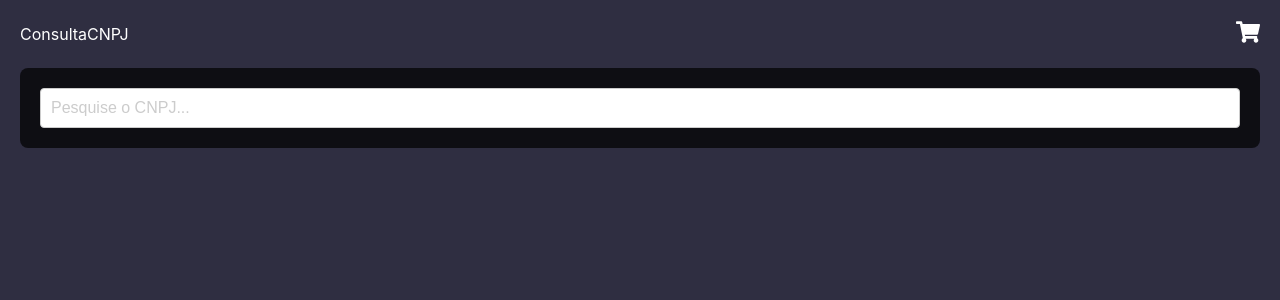
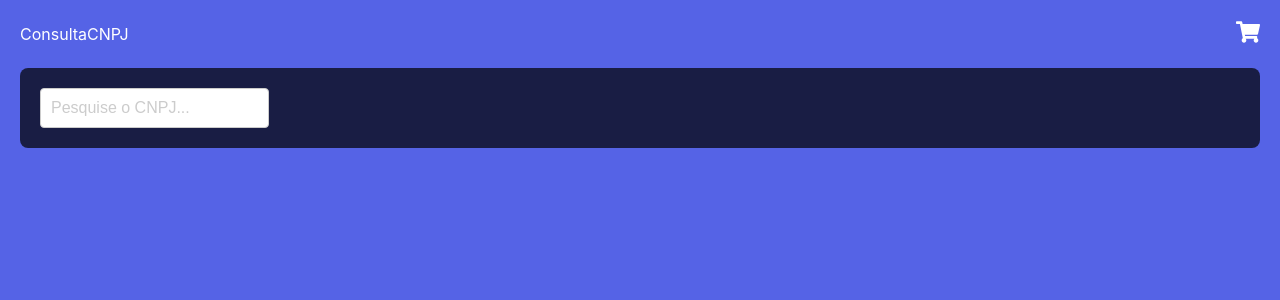
Before and after one commit to GabrielVieira-Code/consulta-cnpj-web, a React (Create React App) app: page / in a window 1280 px wide. Shown: the top 300 px of the page. Built offline with nearby package versions, Linux system fonts and the light colour scheme.

Commit message:
Commit de seguranca

```diff
--- a/src/pages/category/index.tsx
+++ b/src/pages/category/index.tsx
@@ -1,7 +1,7 @@
 // src/pages/category/MovieCard.tsx
 import React, { useState } from 'react';
-import * as C from "./stiled"; // Corrigi o caminho para "styled"
-import { CartItem,addToCart  } from "../../service/movieService";
+import * as C from './stiled'; // Corrigido o caminho para "styled"
+import { CartItem, addToCart } from '../../service/movieService';
 
 interface MovieCardProps {
   id: number;
@@ -45,9 +45,6 @@ export const MovieCard: React.FC<MovieCardProps> = ({
     setFormData({ ...formData, [name]: value });
   };
 
-
-
-
   const handleSubmit = (e: React.FormEvent) => {
     e.preventDefault();
     console.log('Dados do formulário:', formData);
@@ -55,7 +52,7 @@ export const MovieCard: React.FC<MovieCardProps> = ({
     const cartItem: CartItem = {
       id: Math.floor(Math.random() * 1000), // Gerar um ID fictício
       title: formData.title,
-      initialDate:formData.initialDate,
+      initialDate: formData.initialDate,
       nomeFantasia: formData.nomeFantasia,
       atividade: formData.atividade,
       tel1: formData.tel1,
@@ -63,20 +60,17 @@ export const MovieCard: React.FC<MovieCardProps> = ({
       endereco: formData.endereco,
       email: formData.email,
       situacaoCadastral: formData.situacaoCadastral,
-
-
-
-
-
     };
 
     addToCart(cartItem);
   };
 
-
-
   return (
     <C.Card>
+      <C.InfoContainer>
+        <C.InfoLine>Informação Linha 1</C.InfoLine>
+        <C.InfoLine>Informação Linha 2</C.InfoLine>
+      </C.InfoContainer>
       <form onSubmit={handleSubmit}>
         <C.Title>Informações</C.Title>
 
--- a/src/pages/category/stiled.ts
+++ b/src/pages/category/stiled.ts
@@ -19,15 +19,20 @@ export const Card = styled.div`
   }
 `;
 
-// Estilo para a imagem do filme
-export const MovieImage = styled.img`
-  width: 100%;
-  border-radius: 8px;
-  transition: opacity 0.3s ease;
+// Estilo para o container das informações acima do formulário
+export const InfoContainer = styled.div`
+  margin-bottom: 20px; /* Espaçamento abaixo do container de informações */
+  padding: 10px;
+  background-color: #f9f9f9; /* Cor de fundo do container */
+  border-radius: 8px; /* Bordas arredondadas do container */
+  border: 1px solid #ddd; /* Borda sutil */
+`;
 
-  &:hover {
-    opacity: 0.9; /* Efeito de desvanecimento ao passar o mouse */
-  }
+// Estilo para a linha de informação
+export const InfoLine = styled.div`
+  margin-bottom: 10px; /* Espaçamento entre as linhas */
+  font-size: 16px; /* Tamanho da fonte */
+  color: #333; /* Cor do texto */
 `;
 
 // Estilo para o título
@@ -36,13 +41,6 @@ export const Title = styled.h2`
   font-weight: 600; /* Texto em negrito */
   margin: 12px 0;
   color: #333; /* Cor do texto */
-`;
-
-// Estilo para o preço
-export const Price = styled.p`
-  font-size: 16px;
-  color: #007bff; /* Cor mais destacada */
-  margin: 0;
 `;
 
 // Estilo para o footer
--- a/src/pages/home/index.tsx
+++ b/src/pages/home/index.tsx
@@ -1,12 +1,11 @@
-// src/pages/ShoppingCart/index.tsx
-import React, { useState } from 'react';
-import { NavLink } from "react-router-dom";
-import { MovieCard } from "../category/index";;
-import * as C from "./stiled";
+// src/pages/home/index.tsx
+import React, { useState } from 'react'; // Importações no topo do arquivo
+import { NavLink } from 'react-router-dom';
+import { MovieCard } from '../category/index';
+import * as C from './stiled';
 import { fetchCNPJ } from '../../service/movieService';
 
-
-
+// Componente funcional Home
 export const Home: React.FC = () => {
     const [cnpj, setCnpj] = useState('');
     const [cnpjData, setCnpjData] = useState<any>(null); // Armazena os dados do CNPJ
@@ -34,6 +33,7 @@ export const Home: React.FC = () => {
                 </NavLink>
             </C.Nav>
             <C.SearchSection>
+                <div style={{ flex: 1 }}>
                     <C.SearchInput
                         type="text"
                         value={cnpj}
@@ -41,16 +41,16 @@ export const Home: React.FC = () => {
                         placeholder="Pesquise o CNPJ..."
                         onKeyDown={handleCnpjSearch}
                         />
+                </div>
             </C.SearchSection>
             <C.Content>
+
                 {error && <div>{error}</div>}
                 {cnpjData && (
                     <MovieCard
-
                         key={cnpjData.cnpj}
                         id={0} // ID fictício, ajuste conforme necessário
                         email={cnpjData.email}
-
                         tel2={cnpjData.ddd_telefone_2}
                         tel1={cnpjData.ddd_telefone_1}
                         endereco={cnpjData.logradouro}
@@ -59,11 +59,11 @@ export const Home: React.FC = () => {
                         initialDate={cnpjData.data_inicio_atividade}
                         nomeFantasia={cnpjData.nome_fantasia}
                         title={cnpjData.razao_social || 'Nome não disponível'}
-
                     />
                 )}
-
             </C.Content>
         </C.Container>
     );
 };
+
+export default Home;
--- a/src/pages/home/stiled.ts
+++ b/src/pages/home/stiled.ts
@@ -4,7 +4,7 @@ import { FaShoppingCart } from 'react-icons/fa';
 
 export const Container = styled.div`
   padding: 20px;
-  background-color: #2f2e41;
+  background-color: #5563e6;
   min-height: 100vh; /* Garante que o contêiner tenha pelo menos 100% da altura da viewport */
 
   @media (max-width: 375px) {
@@ -42,17 +42,18 @@ export const CartIcon = styled(FaShoppingCart)`
 `;
 
 export const SearchSection = styled.div`
-  position: relative;
+  display: flex;
+  gap: 20px; /* Espaçamento entre o card e o formulário */
+  align-items: flex-start;
   margin: 20px 0;
   background-color: rgba(0, 0, 0, 0.7); /* Preto opaco */
   padding: 20px;
   border-radius: 8px; /* Opcional: Adiciona bordas arredondadas */
   color: white;
-  text-align: center;
 `;
 
 export const SearchInput = styled.input`
-  width: 100%;
+  flex: 1; /* Faz o input ocupar o espaço restante */
   padding: 10px;
   font-size: 16px;
   border: 1px solid #ccc; /* Borda fina adicionada */
```
Also changed, not shown: public/banner.jpg (added). Lines whose indentation alone changed are shown as unchanged.
